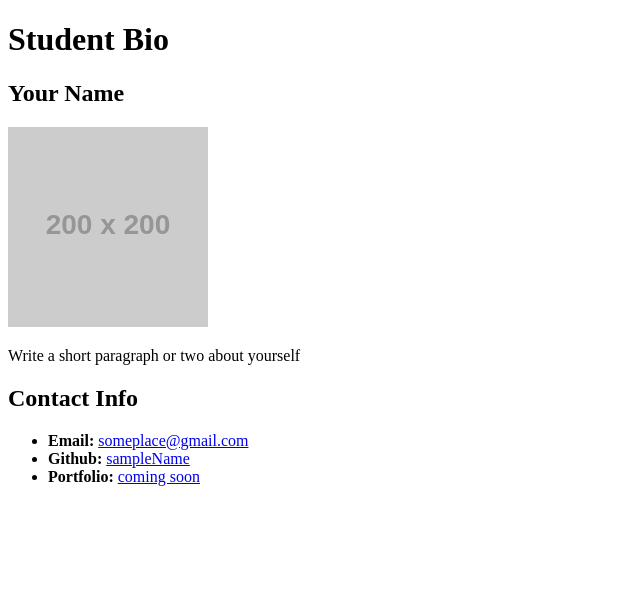
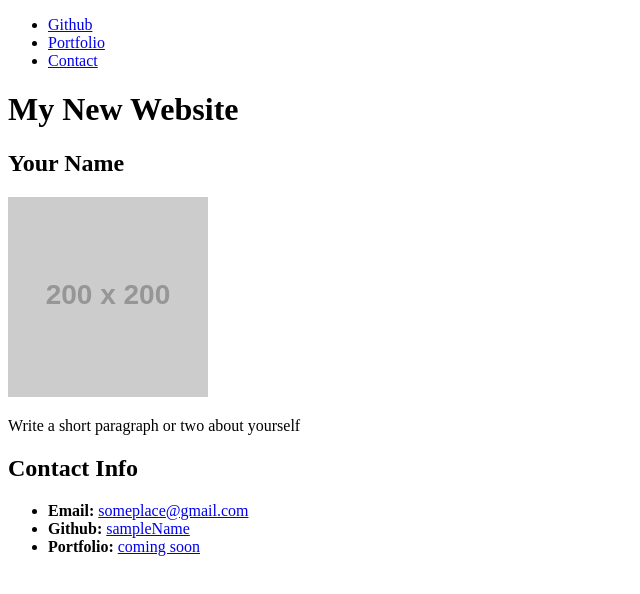
Before and after one commit to drog41813/module-1-mini-project, a plain HTML site: page assets/index.html in a window 1280 px wide. Shown: the whole page, without its empty margins (0-640 px from the left). Drawn offline with Linux system fonts and the light colour scheme; placeholder pictures from the web are drawn by us.

Commit message:
new css file and added links

```diff
--- a/assets/index.html
+++ b/assets/index.html
@@ -3,16 +3,32 @@
 
   <head>
     <meta charset="UTF-8">
-    <title>Student Bio</title>
+    <title>My New Website</title>
   </head>
 
   <body>
+    <header>
+        <nav>
+            <ul>
+                <li>
+                    <a href="#Github">Github</a>
+                </li>
+                <li>
+                    <a href="#Portfolio">Portfolio</a>
+                </li>
+                <li>
+                    <a href="#Contact">Contact</a>
+                </li>
+            </ul>
+        </nav>
+    </header>
+  <body>
     <!-- Site Header -->
     <header>
-      <!--The h1 tag should be used for the most important heading-->
-      <h1>Student Bio</h1>
+      <!--The h1 tag should be used for tudent Bio</h1>
+    </header>he most important heading-->
+        <h1>My New Website</h1>
     </header>
-
     <!-- Section 1: Bio -->
     <section>
       <h2>Your Name</h2>
```
Also changed, not shown: style.css (added).
